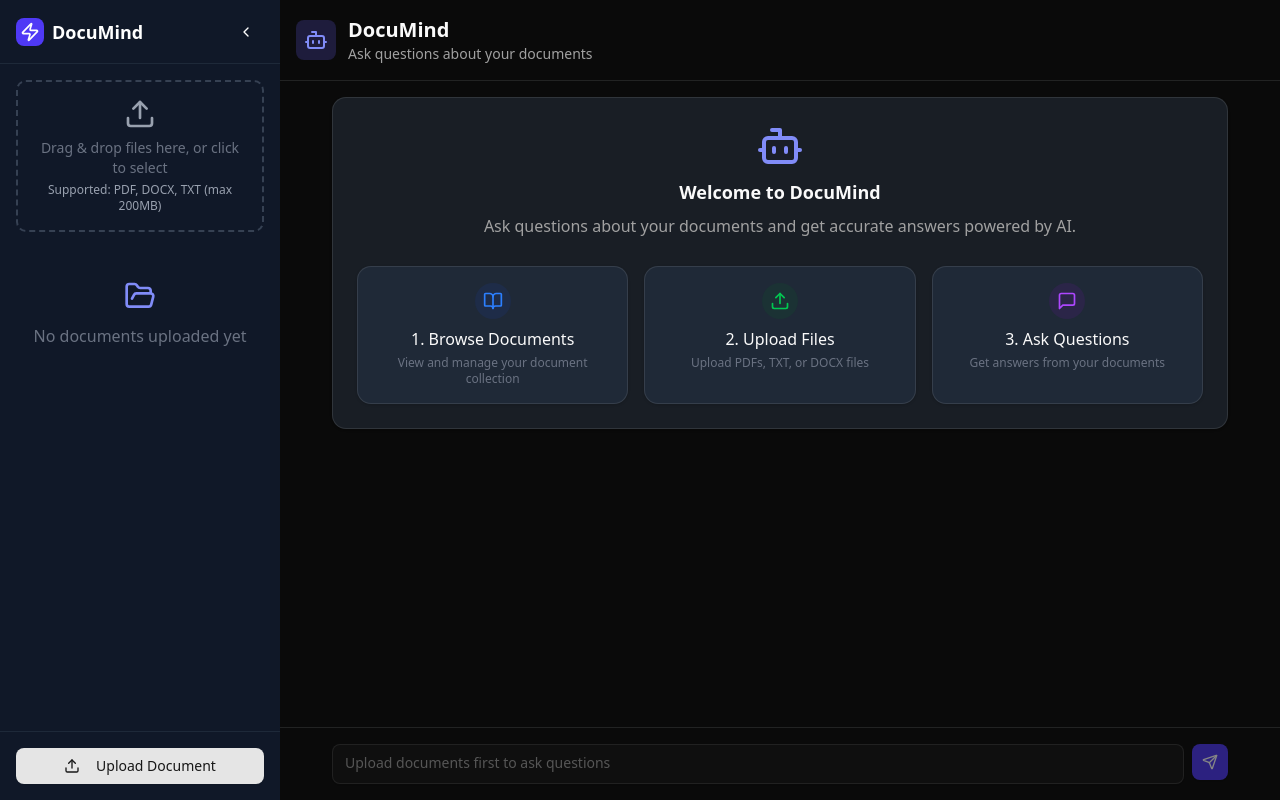
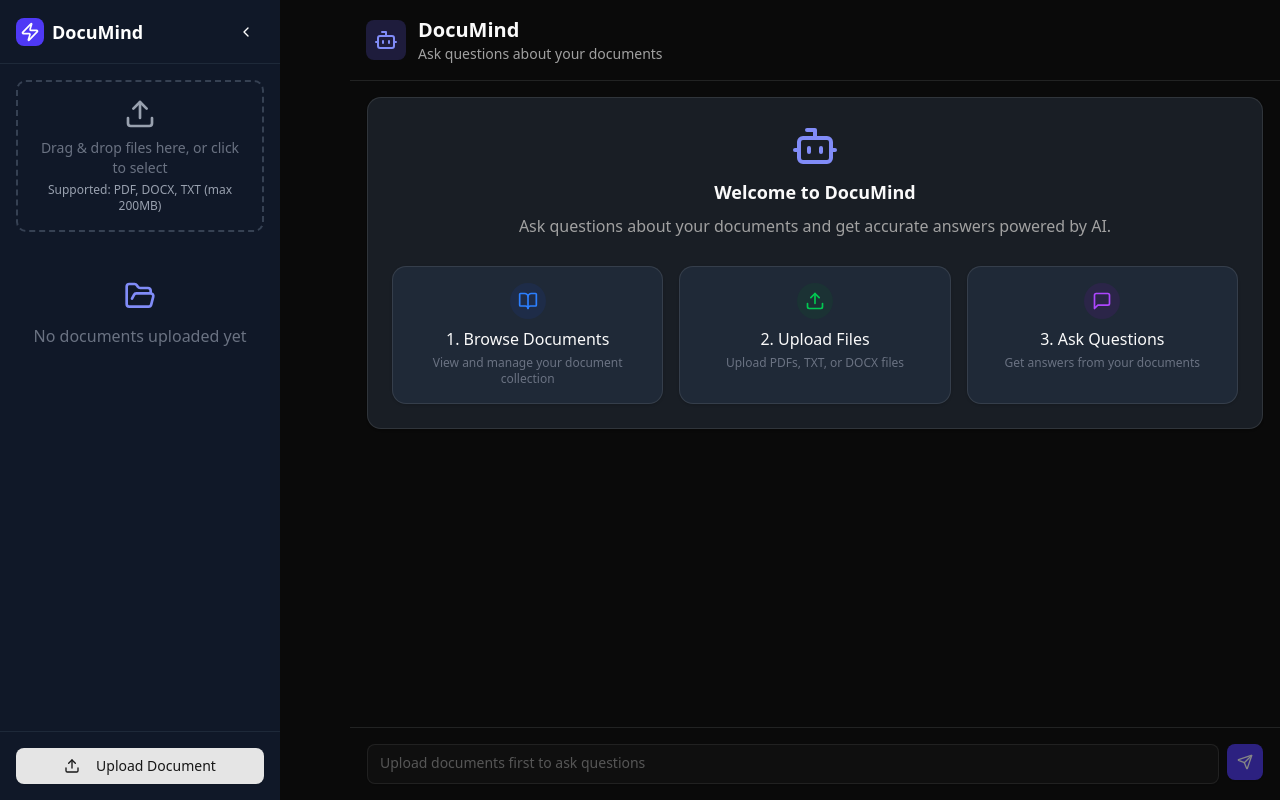
Before and after one commit to syedaAnusha/RAG_bot, a Next.js app: page / in a window 1280 px wide. Built offline with nearby package versions, Linux system fonts and the light colour scheme.

Commit message:
Update DocumentSidebar.tsx

```diff
--- a/src/components/DocumentSidebar.tsx
+++ b/src/components/DocumentSidebar.tsx
@@ -170,7 +170,12 @@ export default function DocumentSidebar({
       className={cn(
         "fixed inset-y-0 left-0 z-[50] flex h-screen flex-col transition-all duration-300 ease-in-out",
         darkMode ? "bg-gray-900 text-white" : "bg-white text-gray-900",
-        sidebarCollapsed ? "w-[70px]" : "w-[280px]"
+        // Mobile: start with mini width, expand with absolute positioning
+        "w-[70px] absolute",
+        !sidebarCollapsed && "w-[280px]",
+        // Desktop: relative positioning with proper widths
+        "md:relative md:w-auto",
+        sidebarCollapsed ? "md:w-[70px]" : "md:w-[280px]"
       )}
     >
       {/* Sidebar Header */}
--- a/src/components/RagChat.tsx
+++ b/src/components/RagChat.tsx
@@ -31,9 +31,11 @@ export default function RagChat() {
           <main
             className={cn(
               "flex-1 relative",
-              // Mobile: partial sidebar (70px) when collapsed, full width (280px) when expanded
-              sidebarCollapsed ? "ml-[70px]" : "ml-[280px]",
-              "transition-[margin] duration-300 ease-in-out"
+              // Desktop: adjust margin based on sidebar state
+              "md:transition-[margin] md:duration-300 md:ease-in-out",
+              sidebarCollapsed ? "md:ml-[10px]" : "md:ml-[20px]",
+              // Mobile: don't adjust margin, let sidebar overlay
+              "ml-[70px]"
             )}
           >
             <Chat documents={documents} />
```
